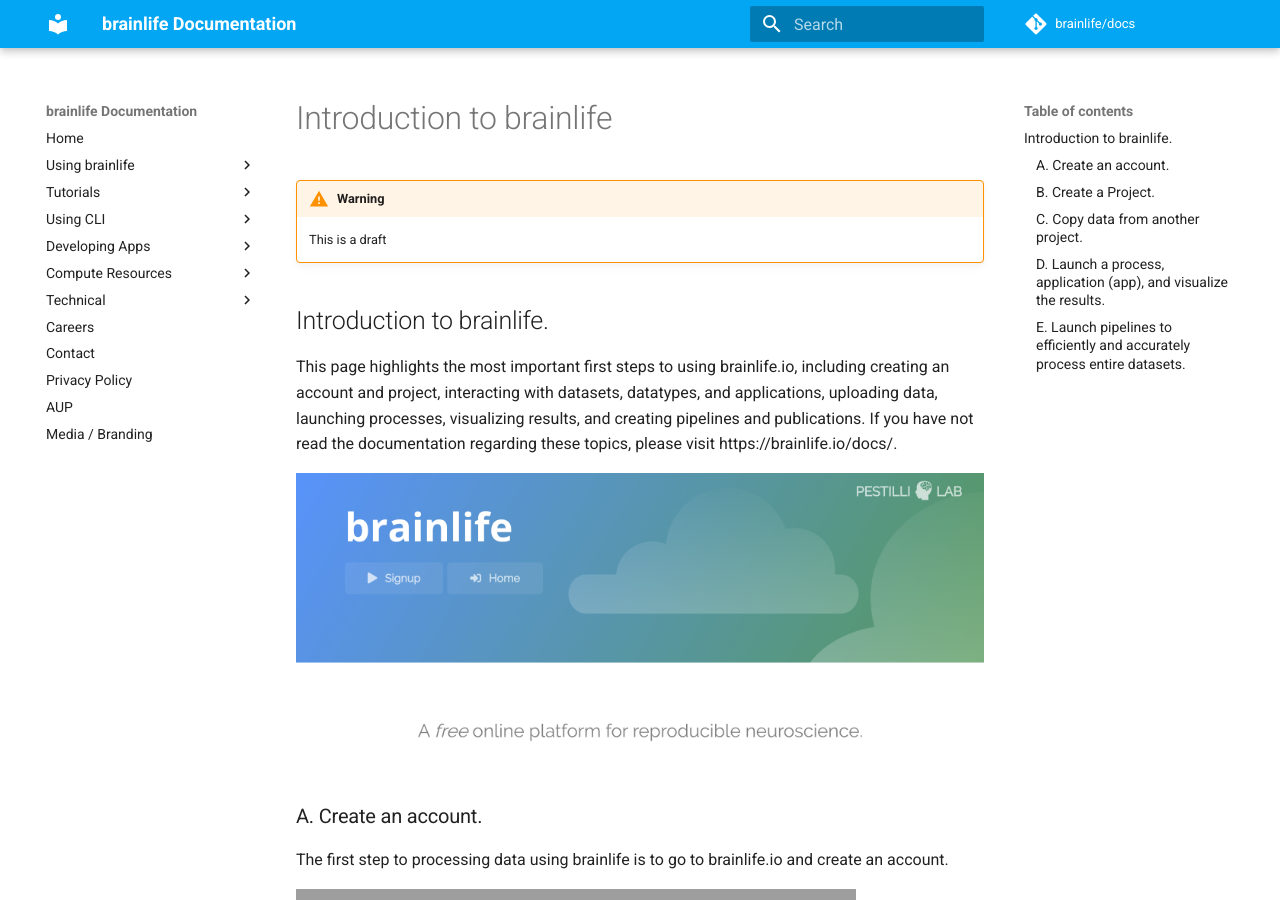
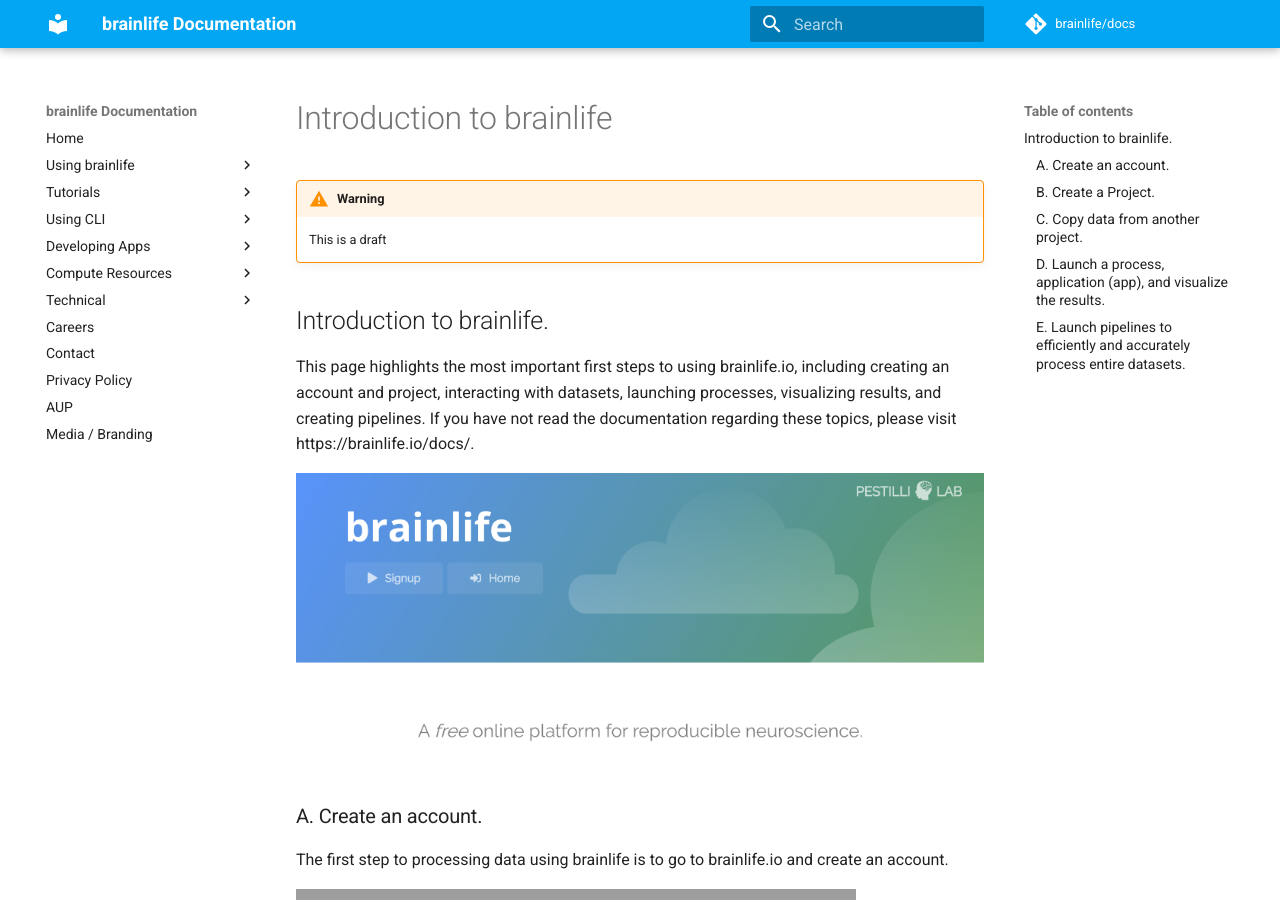
Before and after one commit to brainlife/docs, an MkDocs documentation site: the page built from docs/tutorial/introduction-to-brainlife.md, in a window 1280 px wide and 900 px high. Built offline with MkDocs 1.6.1 and Material for MkDocs 9.7.7, drawn with Linux system fonts in a browser that asks for light colours; comment, search, counter and statistics services are not loaded; grey boxes are pictures that could not be loaded.

Commit message:
Update introduction-to-brainlife.md

```diff
--- a/docs/tutorial/introduction-to-brainlife.md
+++ b/docs/tutorial/introduction-to-brainlife.md
@@ -3,7 +3,7 @@
 
 ## Introduction to brainlife.
 
-This page highlights the most important first steps to using brainlife.io, including creating an account and project, interacting with datasets, datatypes, and applications, uploading data, launching processes, visualizing results, and creating pipelines and publications. If you have not read the documentation regarding these topics, please visit https://brainlife.io/docs/.
+This page highlights the most important first steps to using brainlife.io, including creating an account and project, interacting with datasets, launching processes, visualizing results, and creating pipelines. If you have not read the documentation regarding these topics, please visit https://brainlife.io/docs/.
 
 ![crop-reorient](/docs/img/brainlife-landing-page.png)
 
```
